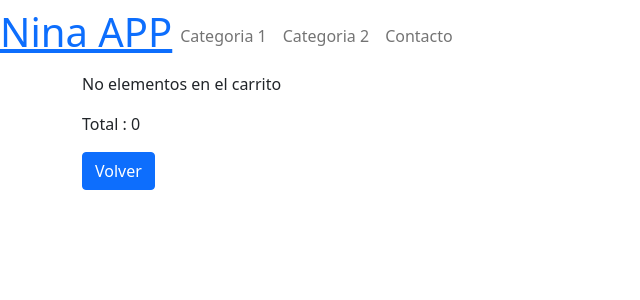
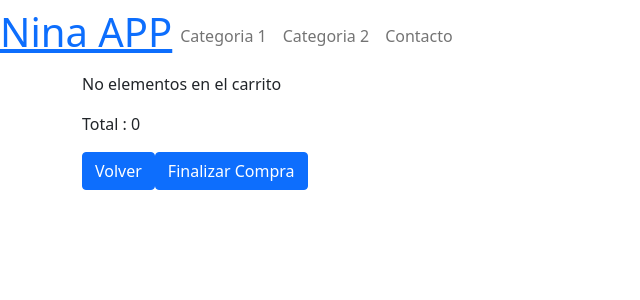
Before and after one commit to matiasjgelpi/Nina_app, a React (Create React App) app: page /cart in a window 1280 px wide. Shown: the top 300 px of the page, without its empty margins (0-640 px from the left). Built offline with nearby package versions, Linux system fonts and the light colour scheme.

Commit message:
clase firebase 2

```diff
--- a/src/components/cart/Cart.js
+++ b/src/components/cart/Cart.js
@@ -2,9 +2,10 @@ import React from "react";
 import { useContext } from "react";
 import cartContext from "../../context/cartContext";
 import { Link } from "react-router-dom";
+import { getOrden } from "../utils/getOrden";
 
 export default function Cart() {
-  const { cart, removeItem, cartTotal } = useContext(cartContext);
+  const { cart, removeItem, cartTotal } = useContext(cartContext)
 
   return (
     <div className="container">
@@ -18,7 +19,7 @@ export default function Cart() {
             <div className="col">{art.cantidad} </div>
             <div className="col">precio: {art.price} </div>
             <div className="col">
-            <button className="btn btn-primary" onClick={() => {removeItem(art)}}>X</button>
+            <button className="btn btn-primary" onClick={() => {removeItem(art.id)}}>X</button>
             </div>
           </div>
 
@@ -31,6 +32,7 @@ export default function Cart() {
       <Link to="/" className="btn btn-primary col">
         Volver
       </Link>
+      <button className="btn btn-primary" onClick={() => {getOrden(cart, cartTotal())}}>Finalizar Compra</button>
     </div>
   );
 }
--- /dev/null
+++ b/src/components/utils/getOrden.js
@@ -0,0 +1,33 @@
+import { firestore } from "../../firebase";
+import firebase from "firebase/app"
+
+
+
+
+
+export const getOrden = (carrito, total) => {
+  const coleccion = firestore.collection("ordenes");
+
+  const nueva_compra = {
+    buyer: {
+      name: "Matias",
+      tel: "1111111111",
+      email: "matias@mail.com",
+    },
+
+    items: carrito,
+    date: firebase.firestore.Timestamp.now(),
+    total: total
+  };
+
+  const query = coleccion.add(nueva_compra);
+
+  query
+    .then((res) => {
+      console.log(res.id);
+      alert("compra finalizada nro comprobante " + res.id)
+    })
+    .catch((error) => {
+      console.log(error);
+    });
+};
--- a/src/context/cartContext.js
+++ b/src/context/cartContext.js
@@ -12,21 +12,20 @@ export const CartProvider = ({ children }) => {
   const addItem = (item, quantity) => {
 
     if (isInCart(item)) {
-      console.log(item.id)
+      // console.log(item.id)
       cartAux.find((it) => it.id === item.id).cantidad += parseInt(quantity);
       setCart(cartAux)
     } else {
       item["cantidad"] = parseInt(quantity);
       cartAux.push(item);
-      console.log(cartAux)
+      // console.log(cartAux)
       setCart(cartAux)
     }
   };
 
-  const removeItem = (art) => {
-    const findArt = cartAux.find((it) => it.id === art.id);
-    cartAux.pop(findArt);
-    setCart(cartAux);
+  const removeItem = (id) => {
+    const nuevoCart = cartAux.filter((it) => it.id !== id);
+    setCart(nuevoCart);
   };
 
   const clearCart = () => {
```
